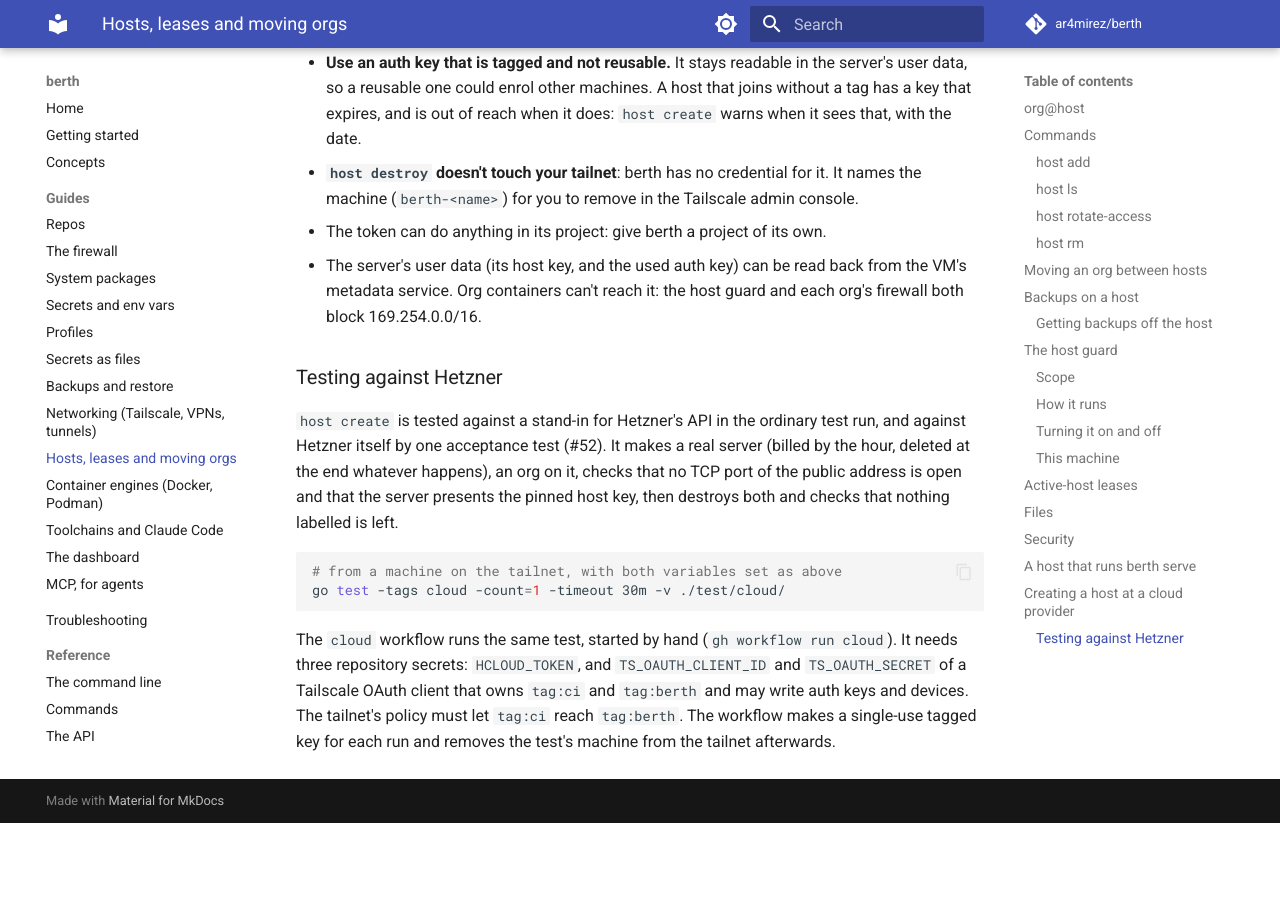
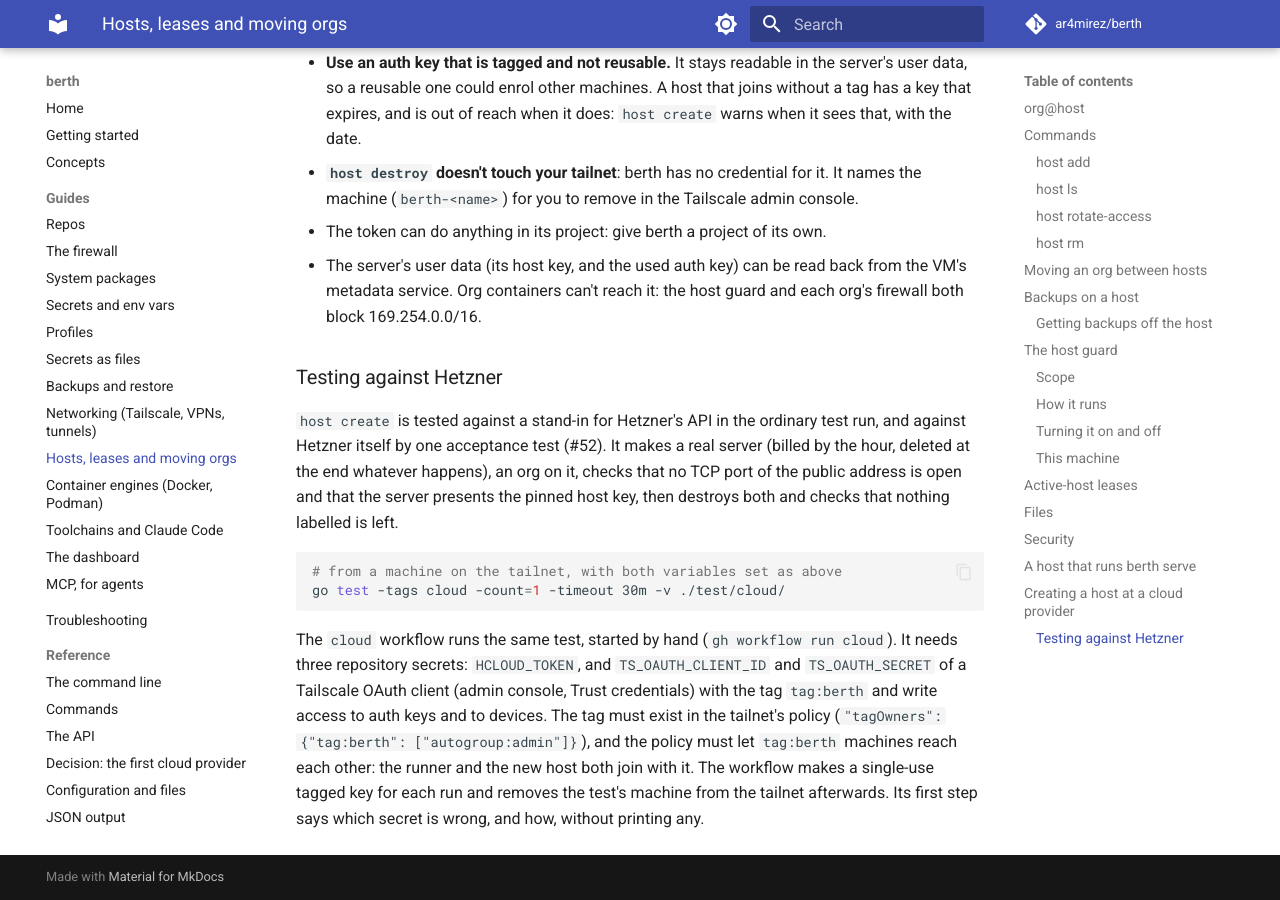
Before and after one commit to ar4mirez/berth, an MkDocs documentation site: the page built from docs/hosts.md, in a window 1280 px wide and 900 px high, scrolled down 9053 px. Built offline with MkDocs 1.6.1 and Material for MkDocs 9.7.7, drawn with Linux system fonts in a browser that asks for light colours; comment, search, counter and statistics services are not loaded; before the commit the page ends 9876 px from its top, so only the background shows below that.

Commit message:
ci: the cloud workflow says what is wrong with a Tailscale secret (#163)
* ci: the cloud workflow says what is wrong with a Tailscale secret

Co-Authored-By: Claude Opus 5.5 <noreply@anthropic.com>
Claude-Session: https://claude.ai/code/session_01HUfFTBjZwiFAknaKwytpNs

* ci: no tailnet cleanup when the runner never joined it

Co-Authored-By: Claude Opus 5.5 <noreply@anthropic.com>
Claude-Session: https://claude.ai/code/session_01HUfFTBjZwiFAknaKwytpNs

* ci: one tailnet tag for the cloud workflow's runner and host

Co-Authored-By: Claude Opus 5.5 <noreply@anthropic.com>
Claude-Session: https://claude.ai/code/session_01HUfFTBjZwiFAknaKwytpNs

---------

Co-authored-by: Claude Opus 5.5 <noreply@anthropic.com>

````diff
--- a/docs/hosts.md
+++ b/docs/hosts.md
@@ -339,7 +339,9 @@ go test -tags cloud -count=1 -timeout 30m -v ./test/cloud/
 ```
 
 The `cloud` workflow runs the same test, started by hand (`gh workflow run cloud`). It needs three repository
-secrets: `HCLOUD_TOKEN`, and `TS_OAUTH_CLIENT_ID` and `TS_OAUTH_SECRET` of a Tailscale OAuth client that owns
-`tag:ci` and `tag:berth` and may write auth keys and devices. The tailnet's policy must let `tag:ci` reach
-`tag:berth`. The workflow makes a single-use tagged key for each run and removes the test's machine from the
-tailnet afterwards.
+secrets: `HCLOUD_TOKEN`, and `TS_OAUTH_CLIENT_ID` and `TS_OAUTH_SECRET` of a Tailscale OAuth client (admin console,
+Trust credentials) with the tag `tag:berth` and write access to auth keys and to devices. The tag must exist in the
+tailnet's policy (`"tagOwners": {"tag:berth": ["autogroup:admin"]}`), and the policy must let `tag:berth` machines
+reach each other: the runner and the new host both join with it. The workflow makes a single-use tagged key for
+each run and removes the test's machine from the tailnet afterwards. Its first step says which secret is wrong, and
+how, without printing any.
````
Also changed, not shown: docs/prd/052-acceptance.md (+1 -1 lines), 1 other file.
